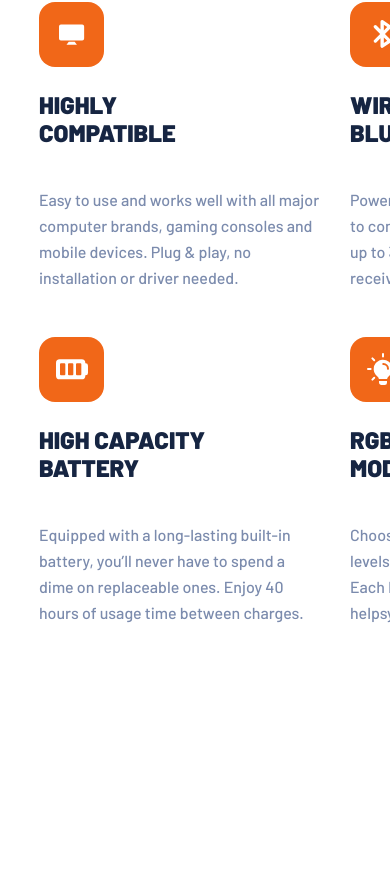
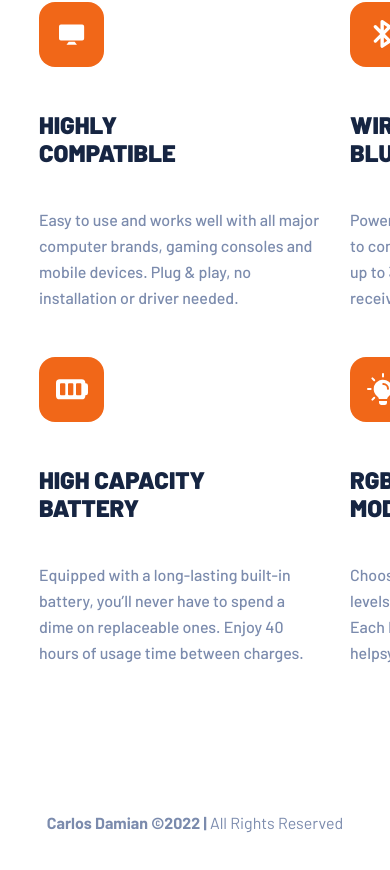
Before and after one commit to caarlosdamian/typemaster-pre-launch-landing-page, a React (Vite) app: page / in a window 390 px wide. Shown: the part 1288-2158 px from the top of the page. Before the commit the page ends 1930 px from the top, so only its background shows below. Built offline with nearby package versions, Linux system fonts and the light colour scheme.

Commit message:
add footer and responsive desing

```diff
--- a/src/App.tsx
+++ b/src/App.tsx
@@ -4,6 +4,7 @@ import { Header } from "./sections/header/Header";
 import { Hero } from "./sections/hero/Hero";
 import { Middle } from "./sections/middle/Middle";
 import { Feautes } from "./sections/features/Feautes";
+import { Footer } from "./sections/footer/Footer";
 
 function App() {
   return (
@@ -11,7 +12,8 @@ function App() {
       <Header />
       <Hero />
       <Middle />
-      <Feautes/>
+      <Feautes />
+      <Footer/>
     </main>
   );
 }
--- a/src/sections/features/Features.scss
+++ b/src/sections/features/Features.scss
@@ -64,6 +64,7 @@
             display: flex;
             align-items: center;
             justify-content: center;
+            margin-bottom: 20px;
         }
 
     }
--- /dev/null
+++ b/src/sections/footer/Footer.scss
@@ -0,0 +1,21 @@
+.footer-container {
+    margin-top: 128px;
+    display: flex;
+    align-items: center;
+    justify-content: center;
+    padding-bottom: 39px;
+
+    @media (max-width: 375px) {
+        padding-bottom: 50px;
+
+    }
+
+    span {
+        font-family: 'Barlow';
+        font-style: normal;
+        font-weight: 400;
+        font-size: 16px;
+        line-height: 26px;
+        color: #7B8BAD;
+    }
+}
--- /dev/null
+++ b/src/sections/footer/Footer.tsx
@@ -0,0 +1,12 @@
+import React from "react";
+import './Footer.scss';
+
+export const Footer = () => {
+  return (
+    <footer className="footer-container">
+      <span>
+        <strong>Carlos Damian &copy;2022 |</strong> All Rights Reserved
+      </span>
+    </footer>
+  );
+};
```
